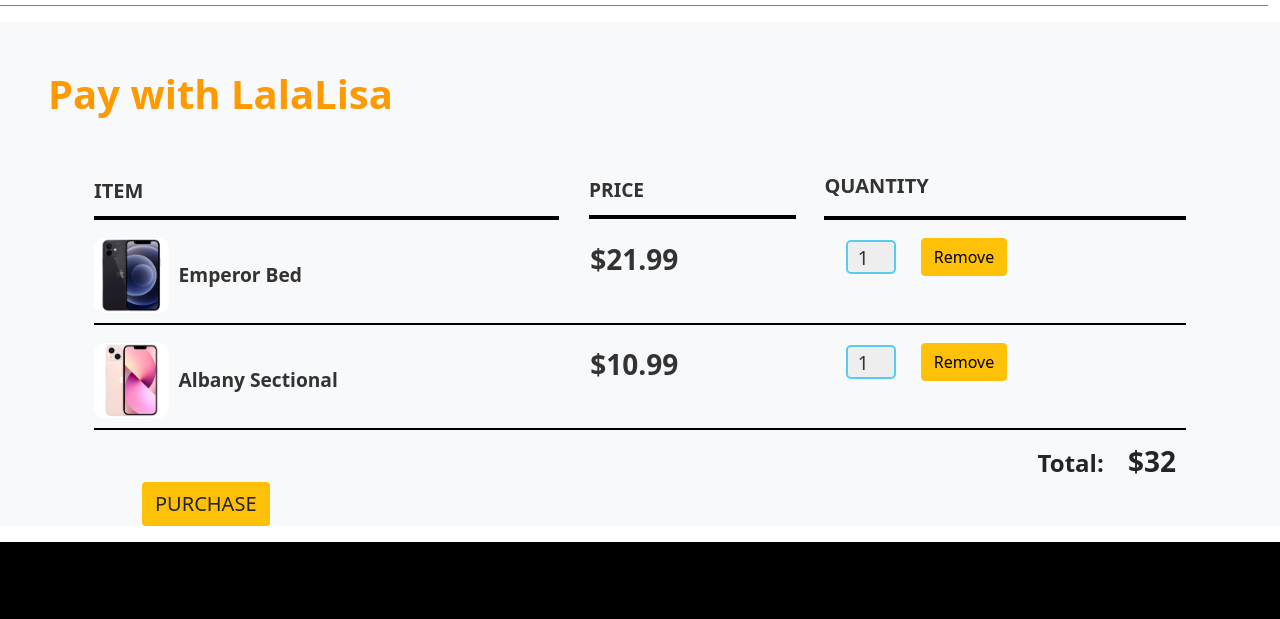
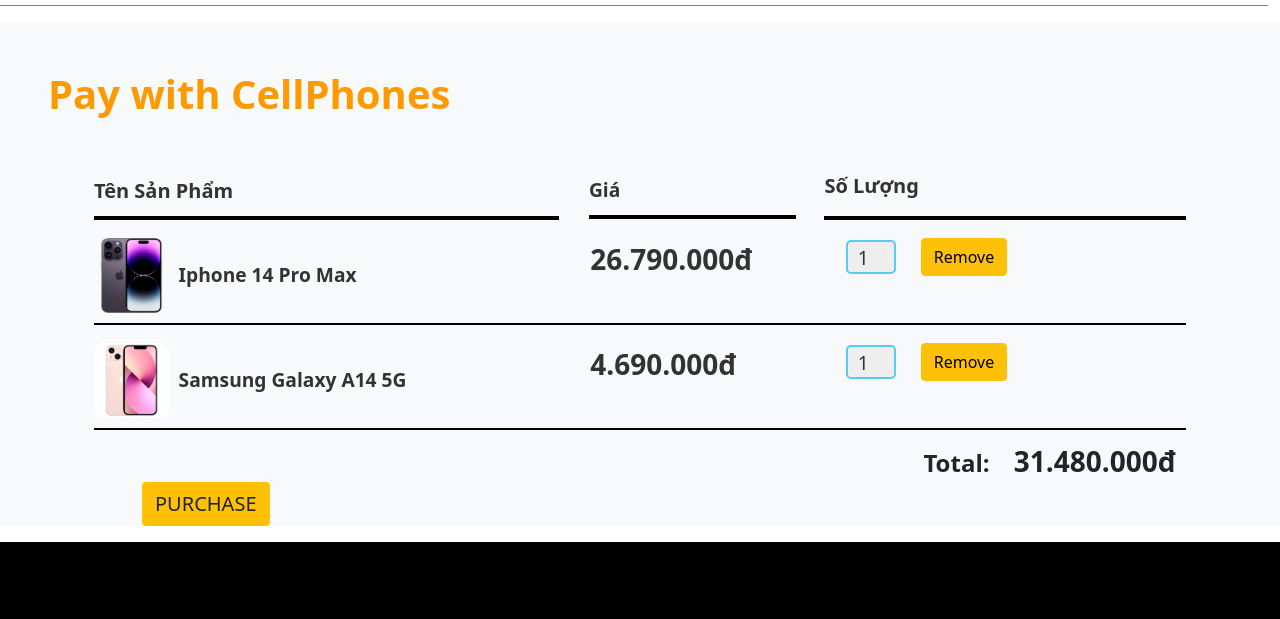
Before and after one commit to Hachi-24h/WebsiteDienThoai, a plain HTML site: page paymentPage.html in a window 1280 px wide. Shown: the part 109-728 px from the top of the page. Drawn offline with nearby package versions, Linux system fonts and the light colour scheme.

Commit message:
Add files via upload

```diff
--- a/paymentPage.html
+++ b/paymentPage.html
@@ -22,33 +22,33 @@
         <script src="https://ajax.googleapis.com/ajax/libs/jquery/3.6.0/jquery.min.js"></script>
         <script src="https://cdn.jsdelivr.net/npm/bootstrap@5.0.2/dist/js/bootstrap.bundle.min.js" integrity="sha384-MrcW6ZMFYlzcLA8Nl+NtUVF0sA7MsXsP1UyJoMp4YLEuNSfAP+JcXn/tWtIaxVXM" crossorigin="anonymous"></script>
 
-        <title>Lalalisa</title>
+        <title>CellPhones</title>
       </head>
 <body>
     <div id="header"></div>
     <div class="container-fluid p-0 bg-light my-3">
         <div class="row">
             <h1 class="fw-bold yellow-text m-5">
-            Pay with LalaLisa</h1>
+            Pay with CellPhones</h1>
 
 
 
                 <div class="content-cart container fuild w-100 px-3 ">
                     <section class="container content-section">
                         <div class="cart-row-title">
-                            <span class="cart-item cart-header cart-column  fw-bold">ITEM</span>
-                            <span class="cart-price cart-header cart-column fw-bold">PRICE</span>
-                            <span class="cart-quantity cart-header cart-column   fw-bold m-0">QUANTITY</span>
+                            <span class="cart-item cart-header cart-column  fw-bold">Tên Sản Phẩm</span>
+                            <span class="cart-price cart-header cart-column fw-bold">Giá </span>
+                            <span class="cart-quantity cart-header cart-column   fw-bold m-0">Số Lượng</span>
                         </div>
                         <div class="cart-items">
 
                             <!-- DEMO DATA -->
                             <div class="cart-row pt-2">
                                 <div class="cart-item cart-column text-conten">
-                                    <img class="cart-item-image m-0" src="./img/sp1.jpg" width="100" height="100">
-                                    <span class="cart-item-title fw-bold ">Emperor Bed</span>
+                                    <img class="cart-item-image m-0" src="./img/ip14_prp_128.webp" width="100" height="100">
+                                    <span class="cart-item-title fw-bold ">Iphone 14 Pro Max</span>
                                 </div>
-                                <span class="cart-price cart-column text-conten fw-bold fs-3" style="margin-left: 6%;">$21.99</span>
+                                <span class="cart-price cart-column text-conten fw-bold fs-3" style="margin-left: 6%;">26.790.000đ</span>
                                 <div class="cart-quantity cart-column text-center" style="margin-left: 3%;">
                                     <input class="cart-quantity-input " type="number" value="1">
                                     <button class="btn btn-warning" type="button">Remove</button>
@@ -59,9 +59,9 @@
                              <div class="cart-row pt-2">
                                 <div class="cart-item cart-column text-conten">
                                     <img class="cart-item-image m-0" src="./img/sp2.jpg" width="100" height="100">
-                                    <span class="cart-item-title fw-bold ">Albany Sectional</span>
+                                    <span class="cart-item-title fw-bold ">Samsung Galaxy A14 5G</span>
                                 </div>
-                                <span class="cart-price cart-column text-conten fw-bold fs-3" style="margin-left: 6%;">$10.99</span>
+                                <span class="cart-price cart-column text-conten fw-bold fs-3" style="margin-left: 6%;">4.690.000đ</span>
                                 <div class="cart-quantity cart-column text-center" style="margin-left: 3%;">
                                     <input class="cart-quantity-input " type="number" value="1">
                                     <button class="btn btn-warning" type="button">Remove</button>
@@ -71,7 +71,7 @@
                         </div>
                         <div class="cart-total">
                             <strong class="cart-total-title">Total:</strong>
-                            <span class="cart-total-price fs-3 ">$32</span>
+                            <span class="cart-total-price fs-3 ">31.480.000đ</span>
                         </div>
                         <button class="btn bg-warning text-dark btn-purchase fs-5 mx-5" type="button">PURCHASE</button>
                     </section>
```
Also changed, not shown: iphone.html (line endings or trailing spaces), orther.html (line endings or trailing spaces), samsung.html (line endings or trailing spaces), 1 other file.
